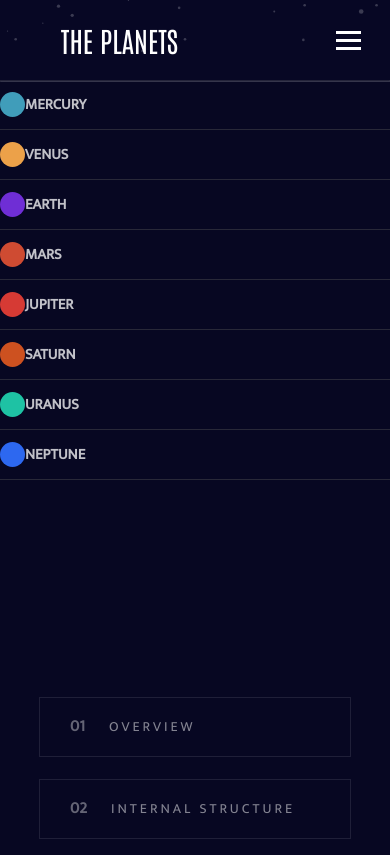
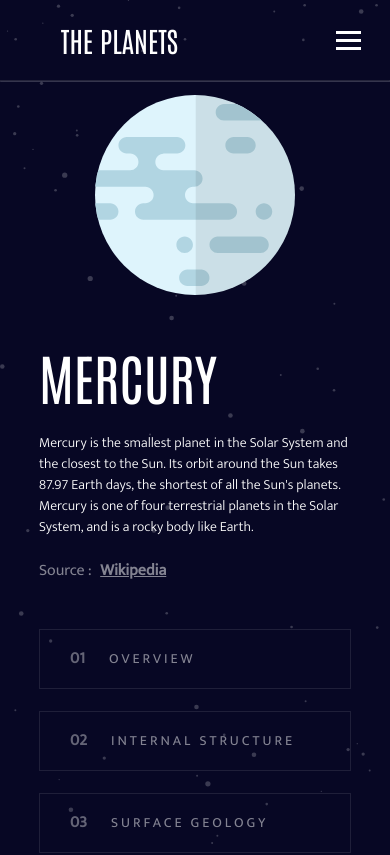
Before and after one commit to Lucas-r-Nogueira/Planets_Fact, a React (Vite) app in the folder Planet Fact/: page / in a window 390 px wide. Shown: the top 855 px of the page. Built offline with nearby package versions, Linux system fonts and the light colour scheme.

Commit message:
Feature internal Image

```diff
--- a/Planet Fact/src/App.css
+++ b/Planet Fact/src/App.css
@@ -29,8 +29,14 @@
 
 
 @media (max-width:750px) {
+
+    .container__body{
+        height: 800px;
+    }
+
     .container__body_information{
         flex-direction: column;
         align-items: center;
+        height: 550px;
     }
 }
--- a/Planet Fact/src/components/Buttons/Button.jsx
+++ b/Planet Fact/src/components/Buttons/Button.jsx
@@ -2,22 +2,22 @@ import styles from './Button.module.css'
 
 export default function Button({ textInformations }) {
 
-    const handleClick = (textInfor) => {
-        textInformations(textInfor);
+    const handleClick = (textInfor,imgInfor) => {
+        textInformations(textInfor,imgInfor);
     }
 
     return (
         <>
             <div className={styles.container__button}>
-                <div className={styles.button} onClick={() => handleClick("information")}>
+                <div className={styles.button} onClick={() => handleClick("information","imgPlanet")}>
                     <p className={styles.button__number}>01</p>
                     <p className={styles.button__text}>Overview</p>
                 </div>
-                <div className={styles.button} onClick={() => handleClick("informationStructure")}>
+                <div className={styles.button} onClick={() => handleClick("informationStructure","internalPlanet")}>
                     <p className={styles.button__number}>02</p>
                     <p className={styles.button__text}>Internal Structure</p>
                 </div>
-                <div className={styles.button} onClick={() => handleClick("informationGeology")}>
+                <div className={styles.button} onClick={() => handleClick("informationGeology","imgPlanet")}>
                     <span className={styles.button__number}>03</span>
                     <span className={styles.button__text}>Surface Geology</span>
                 </div>
--- a/Planet Fact/src/components/Buttons/Button.module.css
+++ b/Planet Fact/src/components/Buttons/Button.module.css
@@ -52,9 +52,9 @@
 
 @media (max-width:750px) {
     .container__button{
+        height: 220px;
+        width: 80%;
         flex-direction: column;
         gap: 10px;
-        height: 300px;
-        width: 80%;
     }
 }
--- a/Planet Fact/src/components/Footer/Footer.jsx
+++ b/Planet Fact/src/components/Footer/Footer.jsx
@@ -5,7 +5,6 @@ export default function Footer(){
         <>
             <div className={Styles.footer}>
                 <p>Developed by <a href="https://github.com/Lucas-r-Nogueira">Lucas Nogueira</a></p>
-                <p>Inspired by <a href="https://www.frontendmentor.io/challenges/planets-fact-site-gazqN8w_f">Frontend Mentor</a></p>
             </div>
         </>
     )
--- a/Planet Fact/src/components/Header/Header.jsx
+++ b/Planet Fact/src/components/Header/Header.jsx
@@ -11,6 +11,7 @@ export default function Header({ numberPlanet }) {
 
   const toggleMenu = () => {
     setIsOpen(!isOpen);
+    console.log(isOpen);
   };
 
   return (
@@ -24,31 +25,31 @@ export default function Header({ numberPlanet }) {
             <div className={styles.bar}></div>
             <div className={styles.bar}></div>
           </div>
-        <div className={`${styles.container__header_nav} ${isOpen ? 'open' : ''}`}>
+        <div className={`${styles.container__header_nav} ${isOpen ? styles.open : styles.close}`}>
           <ul>
-            <li>
-              <a onClick={() => handleClick(0)}>Mercury</a>
+            <li onClick={() => handleClick(0)}>
+              <a>Mercury</a>
             </li>
-            <li>
-              <a onClick={() => handleClick(1)}>Venus</a>
+            <li onClick={() => handleClick(1)}>
+              <a>Venus</a>
             </li>
-            <li>
-              <a onClick={() => handleClick(2)}>Earth</a>
+            <li onClick={() => handleClick(2)}>
+              <a>Earth</a>
             </li>
-            <li>
-              <a onClick={() => handleClick(3)}>Mars</a>
+            <li onClick={() => handleClick(3)}>
+              <a>Mars</a>
             </li>
-            <li>
-              <a onClick={() => handleClick(4)}>Jupiter</a>
+            <li onClick={() => handleClick(4)}>
+              <a>Jupiter</a>
             </li>
-            <li>
-              <a onClick={() => handleClick(5)}>Saturn</a>
+            <li onClick={() => handleClick(5)}>
+              <a>Saturn</a>
             </li>
-            <li>
-              <a onClick={() => handleClick(6)}>Uranus</a>
+            <li onClick={() => handleClick(6)}>
+              <a>Uranus</a>
             </li>
-            <li>
-              <a onClick={() => handleClick(7)}>Neptune</a>
+            <li onClick={() => handleClick(7)}>
+              <a>Neptune</a>
             </li>
           </ul>
         </div>
--- a/Planet Fact/src/components/Header/Header.module.css
+++ b/Planet Fact/src/components/Header/Header.module.css
@@ -7,20 +7,6 @@
     padding: 0 5%;
 }
 
-/* menu hamburguer */
-
-.burger__icon {
-    display: none;
-    cursor: pointer;
-    padding: 10px;
-}
-
-.bar {
-    width: 25px;
-    height: 3px;
-    background-color: #ffffff;
-    margin: 5px 0;
-}
 
 /* Logo */
 .container__header_logo{
@@ -38,6 +24,21 @@
     text-transform: uppercase;
     font-family: var(--font-antonio);
 }
+
+/* menu hamburguer */
+
+    .burger__icon {
+        display: none;
+        cursor: pointer;
+        padding: 10px;
+    }
+
+    .bar {
+        width: 25px;
+        height: 3px;
+        background-color: #ffffff;
+        margin: 5px 0;
+    }
 
 /* Menu */
 
@@ -116,6 +117,7 @@
     font-weight: bold;
     text-transform: uppercase;
     cursor: pointer;
+    transition: 0.5s linear;
 }
 
 hr{
@@ -123,6 +125,7 @@ hr{
     margin: 0 auto;
     opacity: 0.2;
 }
+
 
 @media (max-width: 1023px) {
     .container__header{
@@ -157,13 +160,6 @@ hr{
         display: block;
     }
 
-    .container__header_nav {
-        position: absolute;
-        right: 0;
-        top:80px;
-        background: #070722;
-    }
-
     .container__header_nav ul{
         width: 100%;
         display: flex;
@@ -174,11 +170,26 @@ hr{
 
     .container__header_nav ul li{
         width: 100%;
-        height: 50px;
-        display: flex;
+        height: 100px;
         flex-direction: row;
         align-items: center;
         border-bottom: 1px solid rgba(88, 88, 88, 0.411);
+    }
+
+    .container__header_nav ul li::after{
+        content: '';
+        width: 0;
+        height: 0;
+        position: absolute;
+        right: 20px;
+        border-top: 10px solid transparent;
+        border-bottom: 10px solid transparent;
+        border-left: 10px solid #ffffff70;
+    }
+
+    .container__header_nav ul li a:hover{
+        color: rgb(194, 214, 231);
+        transition: 0.5s linear;
     }
 
     .container__header_nav ul li::before{
@@ -188,5 +199,24 @@ hr{
         transition: 0s;
         border-radius: 50%;
         opacity: 1;
+        margin: 0 20px;
     }
+
+    /* Menu hambuerguer */
+
+    .close{
+        display: none;
+        transition: 1s ease-out;
+    }
+
+    .open{
+        position: absolute;
+        height:1261px;
+        right: 0;
+        top:80px;
+        z-index: 9;
+        background: #070722;
+    }
+
+
 }
--- a/Planet Fact/src/components/Information/Information.module.css
+++ b/Planet Fact/src/components/Information/Information.module.css
@@ -8,7 +8,7 @@
 
 .container__information_title{
     color: #ffffff;
-        animation: backInRight;
+    animation: backInRight;
     animation-duration: 2s;
 }
 
@@ -46,12 +46,20 @@
 @media (max-width:1250px) {
     .container__information{
         width: 35%;
-        height: 50%;
+        height: 40%;
     }
 }
 
 @media (max-width:750px) {
     .container__information{
         width: 80%;
+        height: 45%;
+    }
+    .container__information_title h1{
+        font-size: 55px;
+    }
+
+    .container__information_text p{
+        font-size: 14px;
     }
 }
--- a/Planet Fact/src/components/PlanetImage/PlanetImage.module.css
+++ b/Planet Fact/src/components/PlanetImage/PlanetImage.module.css
@@ -1,15 +1,15 @@
+
 .container__planetImage{
     width: 600px;
     display: flex;
     justify-content: center;
     align-items: center;
-    animation: tada;
-    animation-duration: 2s;
 }
 
 .container__planetImage img{
     height: 400px;
 }
+
 
 @media (max-width:1250px) {
     .container__planetImage{
@@ -20,3 +20,12 @@
     }
 
 }
+
+@media (max-width:750px) {
+    .container__planetImage img{
+        height: 200px;
+    }
+    .container__planetImage{
+        height: 200px;
+    }
+}
--- a/Planet Fact/src/components/PlusInformation/PlusInformation.module.css
+++ b/Planet Fact/src/components/PlusInformation/PlusInformation.module.css
@@ -54,5 +54,15 @@
     .container__info p:nth-child(2){
         font-size: 27px;
     }
+}
 
+
+@media (max-width:660px) {
+    .container__info p:first-child{
+        font-size: 12px;
+    }
+
+    .container__info p:nth-child(2){
+        font-size: 20px;
+    }
 }
```
Also changed, not shown: Planet Fact/src/App.jsx (+20 -2 lines).
